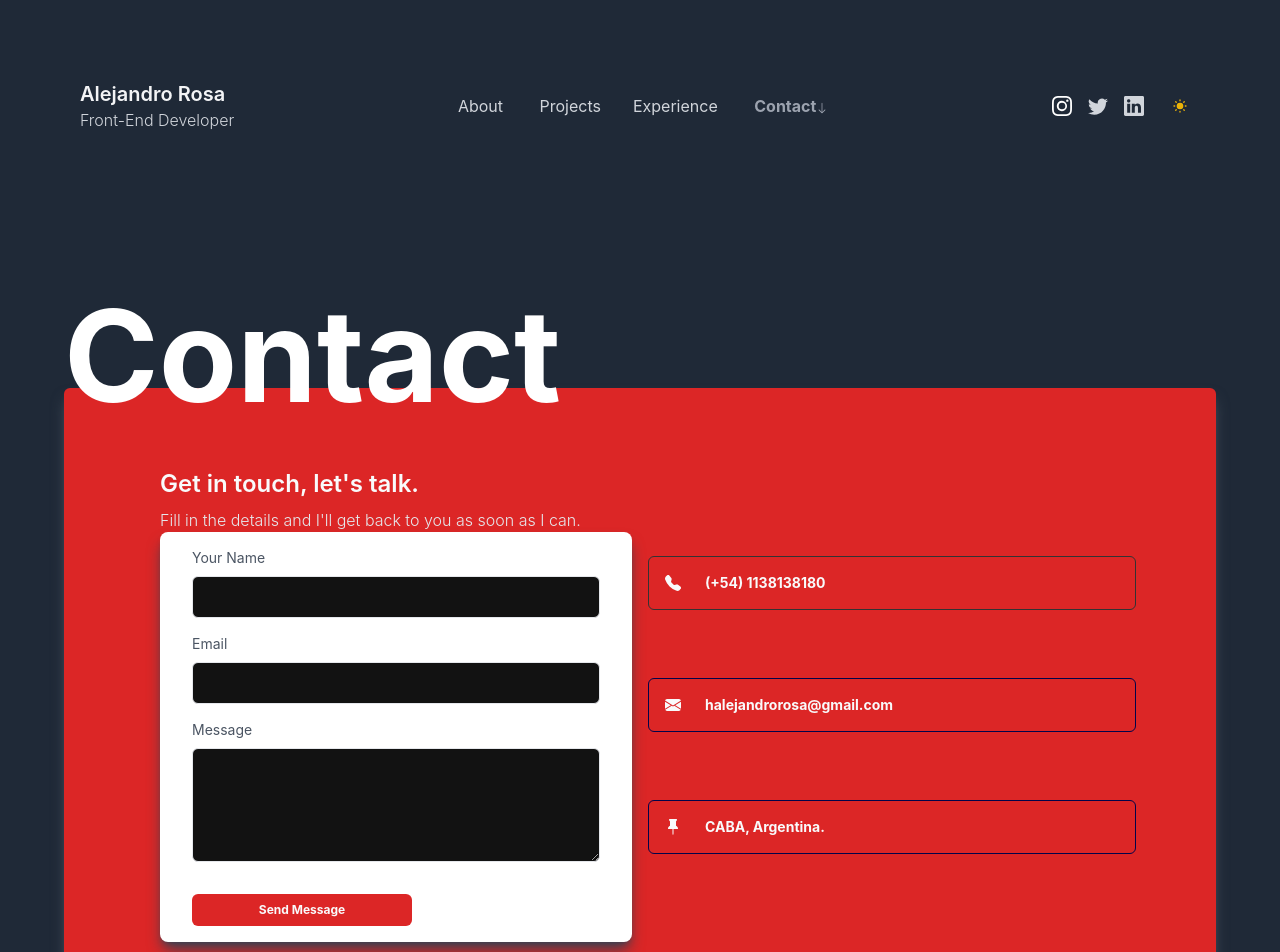
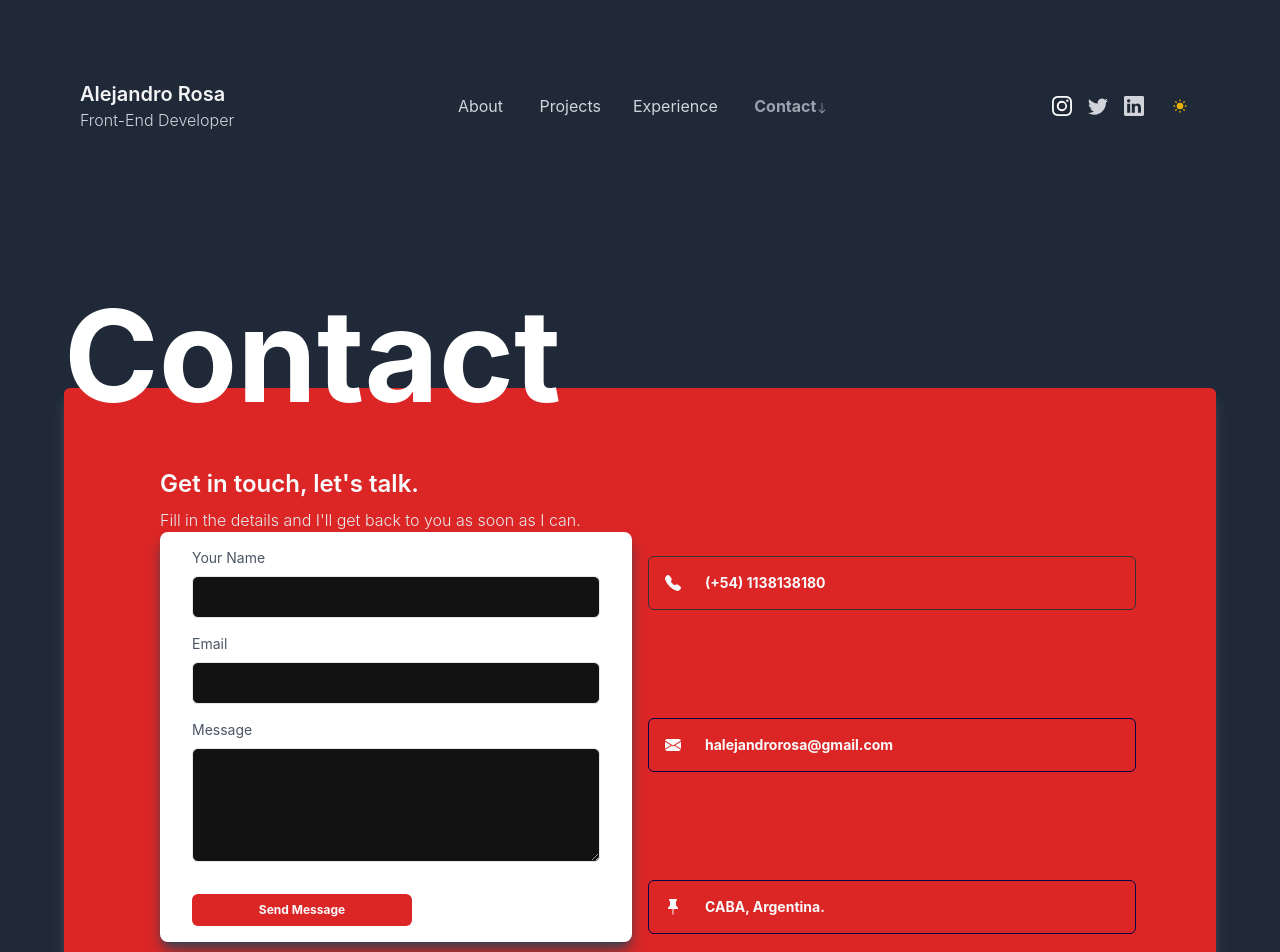
Before and after one commit to SamotSama/portfolio-v2, a Next.js app: page /contact in a window 1280 px wide. Shown: the top 952 px of the page. Built offline with nearby package versions, Linux system fonts and the light colour scheme.

Commit message:
Rearrange of styles, and add toastify

```diff
--- a/components/Contact.js
+++ b/components/Contact.js
@@ -76,13 +76,13 @@ export default function Contact() {
               <input
                 type="text"
                 className="font-light rounded-md border focus:outline-none py-2 mt-2 px-1 mx-4 focus:ring-2 focus:border-none ring-red-600"
-                name="from_name"
+                name="name"
                 value={formData.name}
                 onChange={handleChange}
                 required // Añadido el atributo required aquí
               />
               <label
-                htmlFor="from_email"
+                htmlFor="email"
                 className="text-sm text-gray-600 mx-4 mt-4"
                 required
               >
@@ -91,7 +91,7 @@ export default function Contact() {
               <input
                 type="email"
                 className="font-light rounded-md border focus:outline-none py-2 mt-2 px-1 mx-4 focus:ring-2 focus:border-none ring-red-600"
-                name="from_email"
+                name="email"
                 value={formData.email}
                 onChange={handleChange}
                 required // Añadido el atributo required aquí
@@ -118,7 +118,7 @@ export default function Contact() {
               </button>
             </form>
           </div>
-          <div className="icons-container inline-flex flex-col my-20 justify-between">
+          <div className="icons-container inline-flex flex-col mt-20 justify-between">
             <div className="flex flex-row items-center space-x-6 rounded-md border border-[#333333] hover:border hover:border-gray-50 p-4 my-2">
               <svg
                 xmlns="http://www.w3.org/2000/svg"
```
